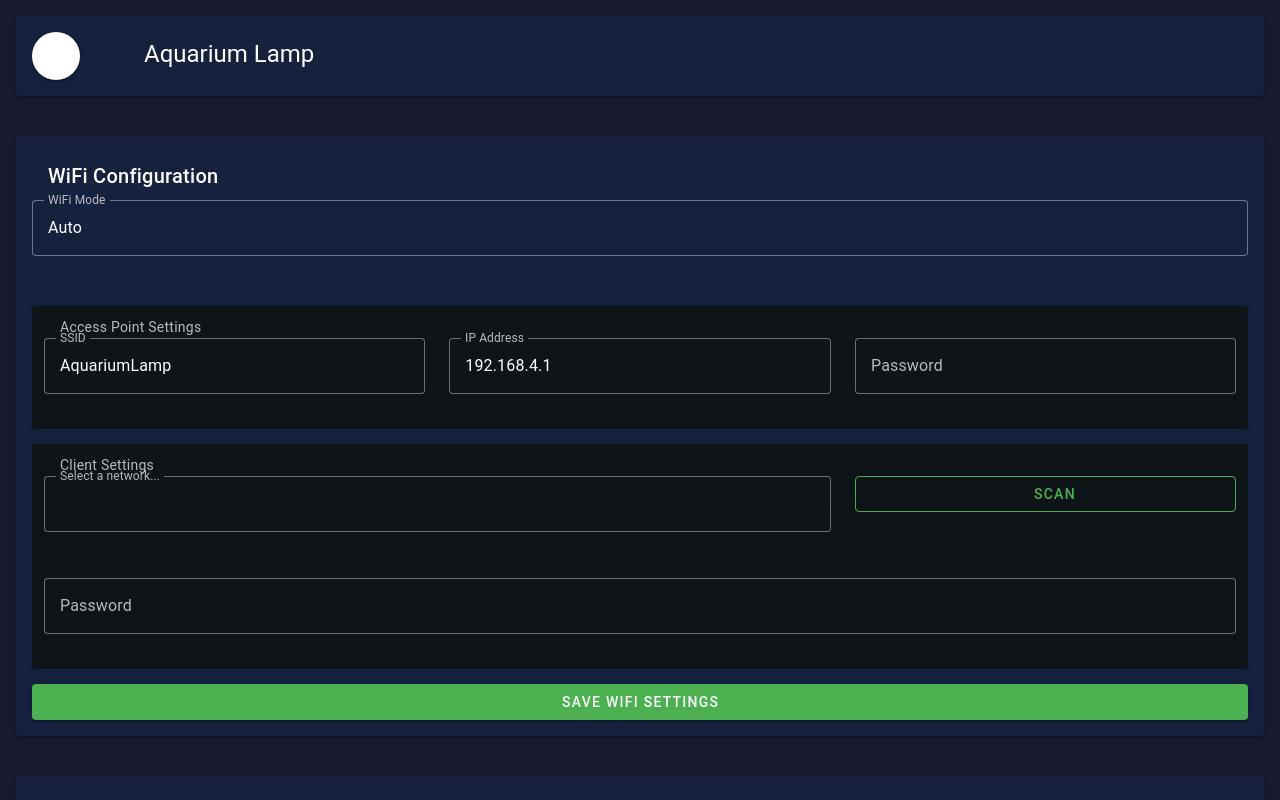
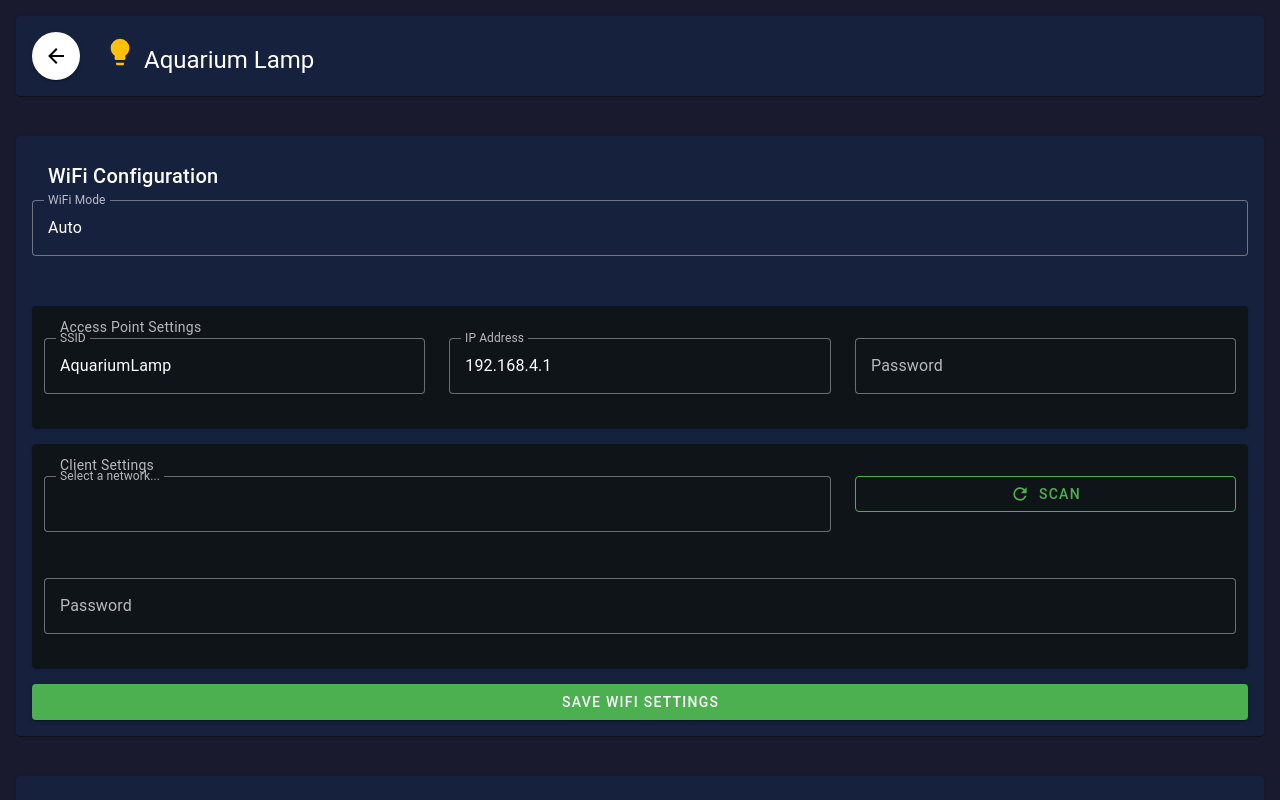
Before and after one commit to yoreek/AquariumLampFrontend, a Vue app: page /settings in a window 1280 px wide. Shown: the top 800 px of the page. Built offline with nearby package versions, Linux system fonts and the light colour scheme; no server answers.

Commit message:
fix icons

```diff
--- a/src/main.ts
+++ b/src/main.ts
@@ -3,7 +3,6 @@ import { createPinia } from "pinia"
 import { createVuetify } from "vuetify"
 import * as components from "vuetify/components"
 import * as directives from "vuetify/directives"
-import { mdi } from "vuetify/iconsets/mdi"
 import "vuetify/styles"
 
 import App from "./App.vue"
@@ -14,9 +13,6 @@ const vuetify = createVuetify({
   directives,
   icons: {
     defaultSet: "mdi",
-    sets: {
-      mdi,
-    },
   },
   theme: {
     defaultTheme: "dark",
--- a/src/views/Dashboard.vue
+++ b/src/views/Dashboard.vue
@@ -6,7 +6,10 @@
         <v-card class="pa-4" color="#16213e">
           <v-row align="center">
             <v-col cols="auto">
-              <v-icon color="yellow" size="32">mdi-lightbulb</v-icon>
+              <!-- Заменили на SVG иконку лампочки -->
+              <svg width="32" height="32" viewBox="0 0 24 24" fill="#FFC107">
+                <path d="M12,2A7,7 0 0,0 5,9C5,11.38 6.19,13.47 8,14.74V17A1,1 0 0,0 9,18H15A1,1 0 0,0 16,17V14.74C17.81,13.47 19,11.38 19,9A7,7 0 0,0 12,2M9,21A1,1 0 0,0 10,22H14A1,1 0 0,0 15,21V20H9V21Z"/>
+              </svg>
               <span class="text-h5 ml-2 text-white">Aquarium Lamp</span>
             </v-col>
             <v-spacer />
@@ -15,7 +18,10 @@
             </v-col>
             <v-col cols="auto">
               <v-btn icon @click="$router.push('/settings')" color="white">
-                <v-icon>mdi-cog</v-icon>
+                <!-- Заменили на SVG иконку настроек -->
+                <svg width="24" height="24" viewBox="0 0 24 24" fill="currentColor">
+                  <path d="M12,15.5A3.5,3.5 0 0,1 8.5,12A3.5,3.5 0 0,1 12,8.5A3.5,3.5 0 0,1 15.5,12A3.5,3.5 0 0,1 12,15.5M19.43,12.97C19.47,12.65 19.5,12.33 19.5,12C19.5,11.67 19.47,11.34 19.43,11L21.54,9.37C21.73,9.22 21.78,8.95 21.66,8.73L19.66,5.27C19.54,5.05 19.27,4.96 19.05,5.05L16.56,6.05C16.04,5.66 15.5,5.32 14.87,5.07L14.5,2.42C14.46,2.18 14.25,2 14,2H10C9.75,2 9.54,2.18 9.5,2.42L9.13,5.07C8.5,5.32 7.96,5.66 7.44,6.05L4.95,5.05C4.73,4.96 4.46,5.05 4.34,5.27L2.34,8.73C2.22,8.95 2.27,9.22 2.46,9.37L4.57,11C4.53,11.34 4.5,11.67 4.5,12C4.5,12.33 4.53,12.65 4.57,12.97L2.46,14.63C2.27,14.78 2.22,15.05 2.34,15.27L4.34,18.73C4.46,18.95 4.73,19.03 4.95,18.95L7.44,17.94C7.96,18.34 8.5,18.68 9.13,18.93L9.5,21.58C9.54,21.82 9.75,22 10,22H14C14.25,22 14.46,21.82 14.5,21.58L14.87,18.93C15.5,18.68 16.04,18.34 16.56,17.94L19.05,18.95C19.27,19.03 19.54,18.95 19.66,18.73L21.66,15.27C21.78,15.05 21.73,14.78 21.54,14.63L19.43,12.97Z"/>
+                </svg>
               </v-btn>
             </v-col>
           </v-row>
--- a/src/views/Settings.vue
+++ b/src/views/Settings.vue
@@ -7,11 +7,17 @@
           <v-row align="center">
             <v-col cols="auto">
               <v-btn icon @click="$router.push('/')" color="white">
-                <v-icon>mdi-arrow-left</v-icon>
+                <!-- Заменили на SVG иконку стрелки назад -->
+                <svg width="24" height="24" viewBox="0 0 24 24" fill="currentColor">
+                  <path d="M20,11V13H8L13.5,18.5L12.08,19.92L4.16,12L12.08,4.08L13.5,5.5L8,11H20Z"/>
+                </svg>
               </v-btn>
             </v-col>
             <v-col cols="auto">
-              <v-icon color="yellow" size="32">mdi-lightbulb</v-icon>
+              <!-- Заменили на SVG иконку лампочки -->
+              <svg width="32" height="32" viewBox="0 0 24 24" fill="#FFC107">
+                <path d="M12,2A7,7 0 0,0 5,9C5,11.38 6.19,13.47 8,14.74V17A1,1 0 0,0 9,18H15A1,1 0 0,0 16,17V14.74C17.81,13.47 19,11.38 19,9A7,7 0 0,0 12,2M9,21A1,1 0 0,0 10,22H14A1,1 0 0,0 15,21V20H9V21Z"/>
+              </svg>
               <span class="text-h5 ml-2 text-white">Aquarium Lamp</span>
             </v-col>
           </v-row>
@@ -87,9 +93,13 @@
                   <template #item="{ props, item }">
                     <v-list-item v-bind="props">
                       <template #append>
-                        <v-icon :color="getSignalColor(item.raw.signal)">
-                          {{ getSignalIcon(item.raw.signal) }}
-                        </v-icon>
+                        <!-- Заменили на SVG иконки WiFi -->
+                        <svg width="24" height="24" viewBox="0 0 24 24" :fill="getSignalColor(item.raw.signal)">
+                          <path v-if="item.raw.signal > -50" d="M1,9L3,7C6.09,4.5 10.5,4.5 13.59,7L15.59,9L12.76,11.83C11.5,10.57 9.5,10.57 8.24,11.83L1,9M12,2C7.86,2 4.08,3.78 1.34,6.83L3.77,9.26C5.88,7.15 8.8,6 12,6C15.2,6 18.12,7.15 20.23,9.26L22.66,6.83C19.92,3.78 16.14,2 12,2M21,9L18.76,11.83C17.5,10.57 15.5,10.57 14.24,11.83L12,14.07L9.76,11.83C8.5,10.57 6.5,10.57 5.24,11.83L3,9L5,7C8.09,4.5 12.5,4.5 15.59,7L21,9M12,12A3,3 0 0,1 15,15A3,3 0 0,1 12,18A3,3 0 0,1 9,15A3,3 0 0,1 12,12Z"/>
+                          <path v-else-if="item.raw.signal > -60" d="M1,9L3,7C6.09,4.5 10.5,4.5 13.59,7L15.59,9L12.76,11.83C11.5,10.57 9.5,10.57 8.24,11.83L1,9M12,2C7.86,2 4.08,3.78 1.34,6.83L3.77,9.26C5.88,7.15 8.8,6 12,6C15.2,6 18.12,7.15 20.23,9.26L22.66,6.83C19.92,3.78 16.14,2 12,2M21,9L18.76,11.83C17.5,10.57 15.5,10.57 14.24,11.83L12,14.07L9.76,11.83C8.5,10.57 6.5,10.57 5.24,11.83L3,9L5,7C8.09,4.5 12.5,4.5 15.59,7L21,9"/>
+                          <path v-else-if="item.raw.signal > -70" d="M1,9L3,7C6.09,4.5 10.5,4.5 13.59,7L15.59,9L12.76,11.83C11.5,10.57 9.5,10.57 8.24,11.83L1,9M12,2C7.86,2 4.08,3.78 1.34,6.83L3.77,9.26C5.88,7.15 8.8,6 12,6C15.2,6 18.12,7.15 20.23,9.26L22.66,6.83C19.92,3.78 16.14,2 12,2"/>
+                          <path v-else d="M1,9L3,7C6.09,4.5 10.5,4.5 13.59,7L15.59,9"/>
+                        </svg>
                       </template>
                     </v-list-item>
                   </template>
@@ -103,7 +113,10 @@
                     :loading="scanning"
                     block
                 >
-                  <v-icon left>mdi-wifi-refresh</v-icon>
+                  <!-- Заменили на SVG иконку обновления -->
+                  <svg width="20" height="20" viewBox="0 0 24 24" fill="currentColor" class="mr-2">
+                    <path d="M17.65,6.35C16.2,4.9 14.21,4 12,4A8,8 0 0,0 4,12A8,8 0 0,0 12,20C15.73,20 18.84,17.45 19.73,14H17.65C16.83,16.33 14.61,18 12,18A6,6 0 0,1 6,12A6,6 0 0,1 12,6C13.66,6 15.14,6.69 16.22,7.78L13,11H20V4L17.65,6.35Z"/>
+                  </svg>
                   Scan
                 </v-btn>
               </v-col>
@@ -364,16 +377,9 @@ const timezones = ref([
 ])
 
 const getSignalColor = (signal: number) => {
-  if (signal > -50) return 'success'
-  if (signal > -70) return 'warning'
-  return 'error'
-}
-
-const getSignalIcon = (signal: number) => {
-  if (signal > -50) return 'mdi-wifi-strength-4'
-  if (signal > -60) return 'mdi-wifi-strength-3'
-  if (signal > -70) return 'mdi-wifi-strength-2'
-  return 'mdi-wifi-strength-1'
+  if (signal > -50) return '#4CAF50'
+  if (signal > -70) return '#FF9800'
+  return '#F44336'
 }
 
 const scanNetworks = async () => {
```
